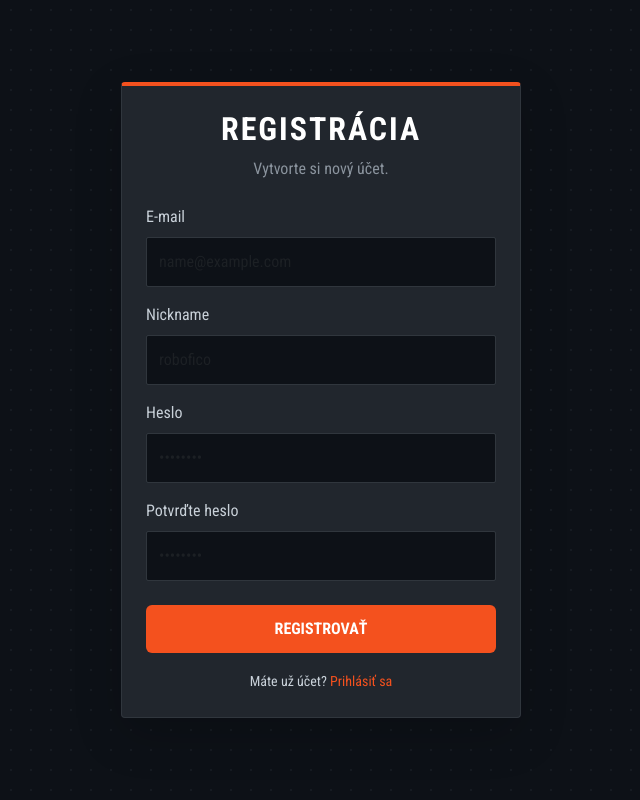
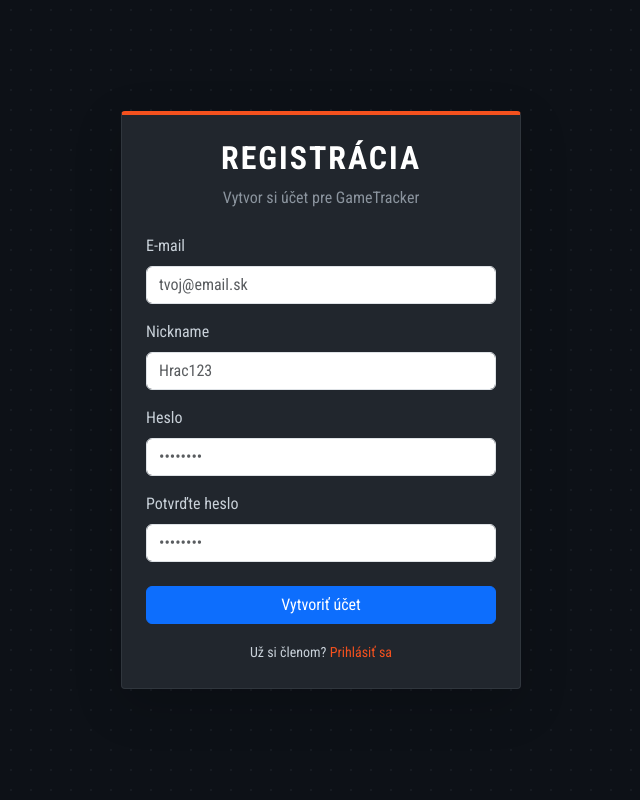
Before and after one commit to kalinak123/Hrac-Sledova-VSpolupr-ciSJurkom, a PHP site: page /register.php in a window 1280 px wide. Shown: the whole page, without its empty margins (319-959 px from the left). Run offline with PHP 8.4, Linux system fonts and the light colour scheme; a stand-in replaces the project's code that opens the database connection.

Commit message:
úprava registeru
pridanie prepojenia + vylepšené pripojenie na databázu

```diff
--- a/register.php
+++ b/register.php
@@ -1,92 +1,102 @@
-<!DOCTYPE html>
-<html lang="en">
-<head>
-    <meta charset="UTF-8">
-    <meta name="viewport" content="width=device-width, initial-scale=1.0">
-    <title>Register | Secure Login</title>
-    <link href="https://cdn.jsdelivr.net/npm/bootstrap@5.3.0/dist/css/bootstrap.min.css" rel="stylesheet">
-    <link rel="stylesheet" href="index_V1.css">
-</head>
-<body >
 <?php
+require_once 'db.php';
+
+$error = '';
+
 if ($_SERVER['REQUEST_METHOD'] == 'POST') {
-    $nickname = $_POST['nickname'];
+    $nickname = trim($_POST['nickname']);
+    $email = trim($_POST['email']);
     $password = $_POST['password'];
     $confirm_password = $_POST['confirm_password'];
 
-    $error = '';
-    if (empty($nickname) || empty($password) || empty($confirm_password)) {
-        $error = 'Vyplňte všetky polia.';
+    if (empty($nickname) || empty($email) || empty($password)) {
+        $error = 'Všetky polia sú povinné.';
     } elseif ($password !== $confirm_password) {
         $error = 'Heslá sa nezhodujú.';
     } elseif (strlen($password) < 6) {
         $error = 'Heslo musí mať aspoň 6 znakov.';
     } else {
-        $conn = new mysqli('localhost', 'root', '', 'gametracker');
-        if ($conn->connect_error) {
-            $error = 'Chyba pripojenia k databáze.';
+
+        $sql = "SELECT user_ID FROM users WHERE nickname = ? OR email = ? LIMIT 1";
+        $stmt = mysqli_prepare($pripojenie, $sql);
+        mysqli_stmt_bind_param($stmt, "ss", $nickname, $email);
+        mysqli_stmt_execute($stmt);
+        mysqli_stmt_store_result($stmt);
+
+        if (mysqli_stmt_num_rows($stmt) > 0) {
+            $error = 'Tento nickname alebo e-mail už niekto používa.';
+            mysqli_stmt_close($stmt);
         } else {
-            $stmt = $conn->prepare('SELECT user_ID FROM users WHERE nickname = ?');
-            $stmt->bind_param('s', $nickname);
-            $stmt->execute();
-            $result = $stmt->get_result();
-            if ($result->num_rows > 0) {
-                $error = 'Tento nickname už existuje.';
+            mysqli_stmt_close($stmt);
+
+            $hashed_password = password_hash($password, PASSWORD_DEFAULT);
+
+            $sql_insert = "INSERT INTO users (nickname, email, password) VALUES (?, ?, ?)";
+            $stmt_insert = mysqli_prepare($pripojenie, $sql_insert);
+            mysqli_stmt_bind_param($stmt_insert, "sss", $nickname, $email, $hashed_password);
+
+            if (mysqli_stmt_execute($stmt_insert)) {
+
+                header('Location: index.php?status=success');
+                exit;
             } else {
-                // Hash password
-                $hashed_password = password_hash($password, PASSWORD_DEFAULT);
-                // Insert new user
-                $stmt = $conn->prepare('INSERT INTO users (nickname, password) VALUES (?, ?)');
-                $stmt->bind_param('ss', $nickname, $hashed_password);
-                if ($stmt->execute()) {
-                    // Success, redirect to login
-                    header('Location: index.php');
-                    exit;
-                } else {
-                    $error = 'Registrácia zlyhala.';
-                }
+                $error = 'Chyba pri zápise, skúste to znovu.';
             }
-            $stmt->close();
-            $conn->close();
+            mysqli_stmt_close($stmt_insert);
         }
     }
 }
 ?>
-<div class="d-flex align-items-center justify-content-center vh-100">
-    <div class="login-card p-4 shadow-lg">
+
+<!DOCTYPE html>
+<html lang="sk">
+<head>
+    <meta charset="UTF-8">
+    <meta name="viewport" content="width=device-width, initial-scale=1.0">
+    <title>Registrácia | GameTracker</title>
+    <link href="https://cdn.jsdelivr.net/npm/bootstrap@5.3.0/dist/css/bootstrap.min.css" rel="stylesheet">
+    <link rel="stylesheet" href="index_V1.css">
+</head>
+<body class="d-flex align-items-center justify-content-center vh-100">
+
+    <div class="login-card p-4 shadow-lg" style="width: 100%; max-width: 400px;">
         <div class="text-center mb-4">
             <h2 class="fw-bold">Registrácia</h2>
-            <p class="text-muted">Vytvorte si nový účet.</p>
+            <p class="text-muted">Vytvor si účet pre GameTracker</p>
         </div>
+
         <?php if (!empty($error)): ?>
-            <div class="alert alert-danger"><?php echo $error; ?></div>
+            <div class="alert alert-danger py-2"><?php echo $error; ?></div>
         <?php endif; ?>
+
         <form action="register.php" method="POST">
             <div class="mb-3">
                 <label class="form-label">E-mail</label>
-                <input type="email" name="email" class="form-control custom-input" placeholder="name@example.com" required>
+                <input type="email" name="email" class="form-control" placeholder="tvoj@email.sk" required
+                       value="<?php echo isset($email) ? htmlspecialchars($email) : ''; ?>">
             </div>
             <div class="mb-3">
                 <label class="form-label">Nickname</label>
-                <input type="text" name="nickname" class="form-control custom-input" placeholder="robofico" required>
+                <input type="text" name="nickname" class="form-control" placeholder="Hrac123" required
+                       value="<?php echo isset($nickname) ? htmlspecialchars($nickname) : ''; ?>">
             </div>
             <div class="mb-3">
                 <label class="form-label">Heslo</label>
-                <input type="password" name="password" class="form-control custom-input" placeholder="••••••••" required>
+                <input type="password" name="password" class="form-control" placeholder="••••••••" required>
             </div>
             <div class="mb-3">
                 <label class="form-label">Potvrďte heslo</label>
-                <input type="password" name="confirm_password" class="form-control custom-input" placeholder="••••••••" required>
+                <input type="password" name="confirm_password" class="form-control" placeholder="••••••••" required>
             </div>
             <div class="d-grid mt-4">
-                <button type="submit" class="btn btn-primary btn-login">Registrovať</button>
+                <button type="submit" class="btn btn-primary">Vytvoriť účet</button>
             </div>
         </form>
 
         <div class="text-center mt-3">
-            <small>Máte už účet? <a href="index.php" class="text-decoration-none">Prihlásiť sa</a></small>
+            <small>Už si členom? <a href="index.php" class="text-decoration-none">Prihlásiť sa</a></small>
         </div>
     </div>
-</div>
+
 </body>
 </html>
```
